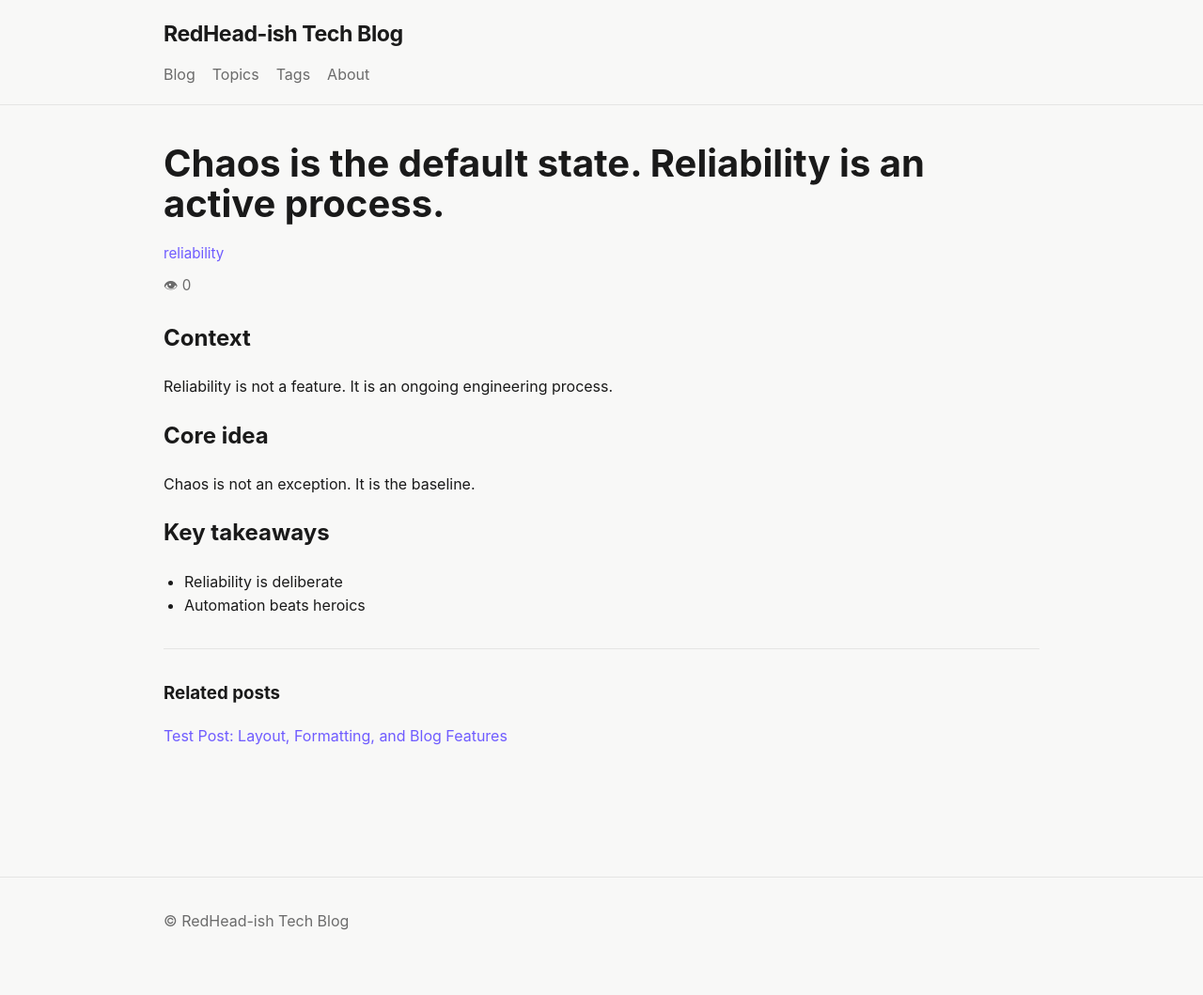
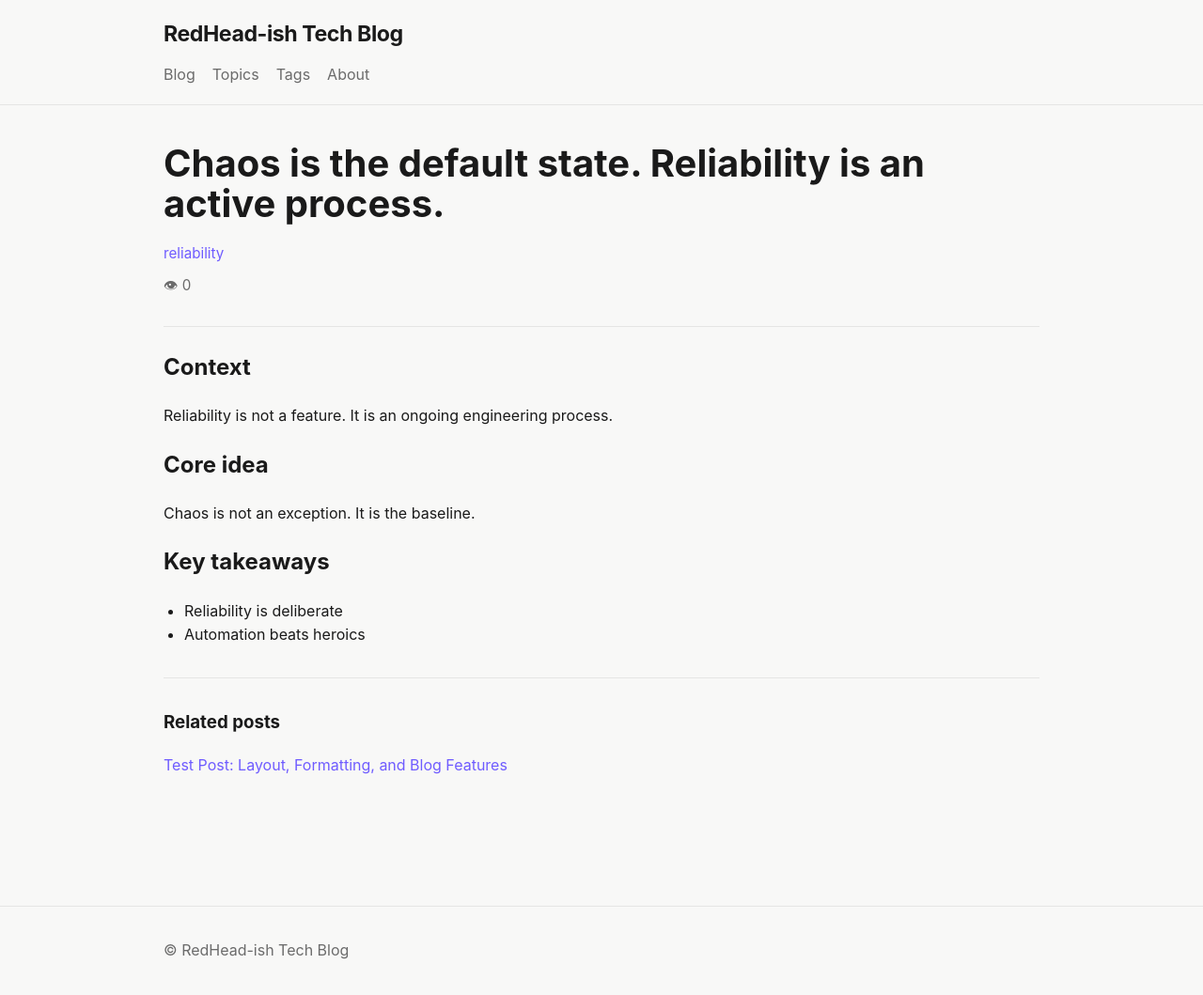
Before and after one commit to Redheadish/.github.io, a Jekyll site: the page built from _posts/2026-02-05-my-new-post.md, in a window 1280 px wide. Shown: the whole page at 94% size. Built offline with Jekyll 4.4.1, drawn with Linux system fonts in a browser that asks for light colours; comment, search, counter and statistics services are not loaded; before the commit the page ends 1028 px from its top, so only the background shows below that.

Commit message:
Add styles for post header and content

```diff
--- a/assets/css/base.css
+++ b/assets/css/base.css
@@ -267,3 +267,11 @@ hr {
     gap: 12px;
   }
 }
+
+.post-header {
+  padding-bottom: 0.5rem;
+  border-bottom: 1px solid var(--border);
+  margin-bottom: 1.5rem;
+}
+
+.post-content
```
